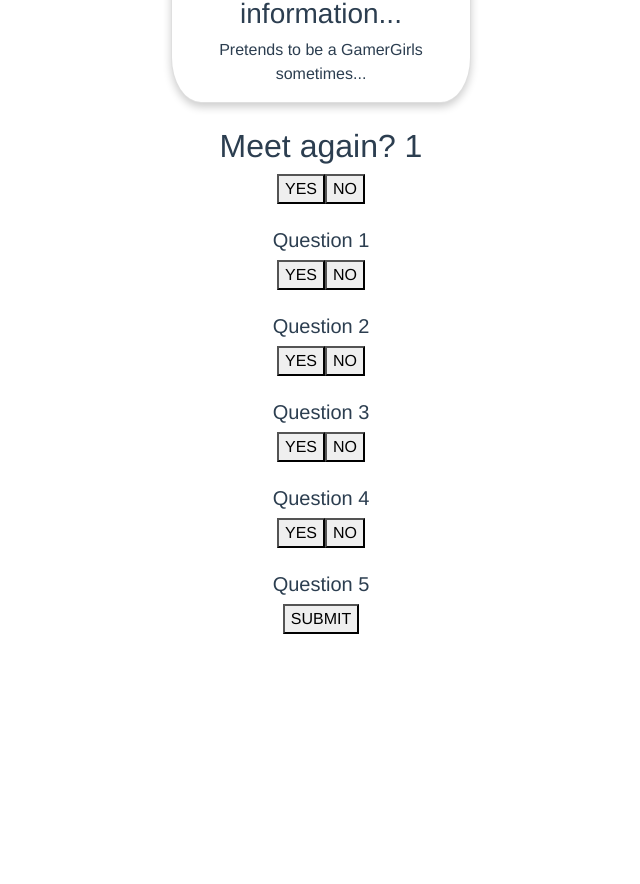
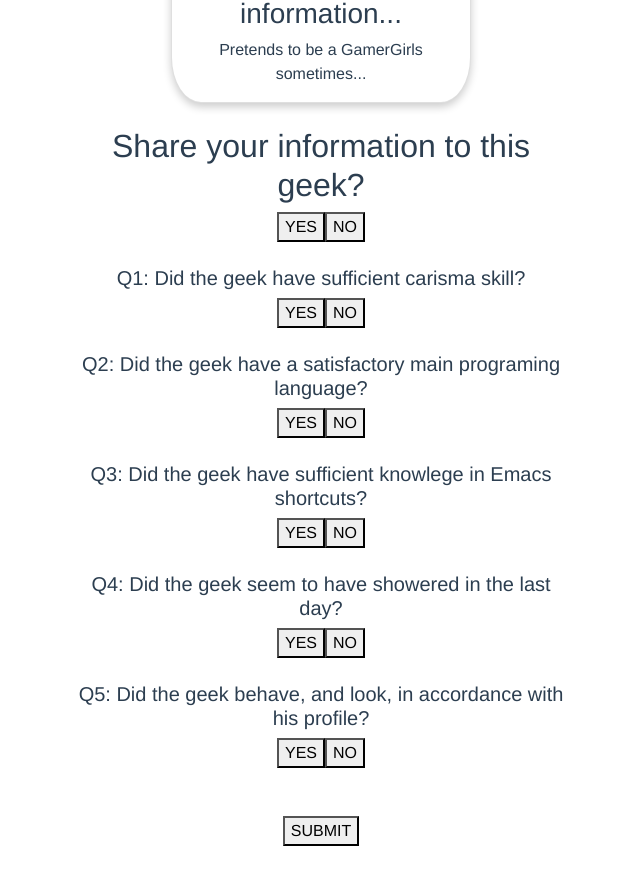
Before and after one commit to viktorhul/meet-a-geek, a Vue app: page /GeekReview in a window 1280 px wide. Shown: the part 460-1344 px from the top of the page, without its empty margins (319-959 px from the left). Before the commit the page ends 1168 px from the top, so only its background shows below. Built offline with nearby package versions, Linux system fonts and the light colour scheme.

Commit message:
questions

```diff
--- a/src/App.vue
+++ b/src/App.vue
@@ -1,4 +1,5 @@
 <template>
+
   <div id="app">
     <div class="devBox">
       <h2>Bigboy Links</h2>
--- a/src/components/UserCard_Match.vue
+++ b/src/components/UserCard_Match.vue
@@ -4,11 +4,7 @@
     <img src="https://placebeard.it/640x360" alt="John" style="width:100%" class="avatar2" >
     </div>
     <h2>Viking Dude</h2>
-    <p class="title">Some cool anekdote or statement</p>
-    <h4>Location:</h4>
-    <p>Woods of sweeden</p>
-    <h3>Some other information...</h3>
-    <p>Pretends to be a GamerGirls sometimes...</p>
+
   </div>
 </template>
 
--- a/src/views/GeekReview.vue
+++ b/src/views/GeekReview.vue
@@ -6,37 +6,43 @@
       <UserCard></UserCard>
     </div>
     <br>
-    <h2>Meet again? 1</h2>
+    <h2>Share your information to this geek?</h2>
     <div>
       <standard_button class="buttonStyle">YES</standard_button>
       <standard_button>NO</standard_button>
     </div>
     <br>
-    <h5>Question 1</h5>
+    <h5>Q1: Did the geek have sufficient carisma skill?</h5>
     <div>
       <standard_button>YES</standard_button>
       <standard_button>NO</standard_button>
     </div>
     <br>
-    <h5>Question 2</h5>
+    <h5>Q2: Did the geek have a satisfactory main programing language?</h5>
     <div>
       <standard_button>YES</standard_button>
       <standard_button>NO</standard_button>
     </div>
     <br>
-    <h5>Question 3</h5>
+    <h5>Q3: Did the geek have sufficient knowlege in Emacs shortcuts? </h5>
     <div>
       <standard_button>YES</standard_button>
       <standard_button>NO</standard_button>
     </div>
     <br>
-    <h5>Question 4</h5>
+    <h5>Q4: Did the geek seem to have showered in the last day?</h5>
     <div>
       <standard_button style="">YES </standard_button>
       <standard_button>NO</standard_button>
     </div>
     <br>
-    <h5>Question 5</h5>
+    <h5>Q5: Did the geek behave, and look, in accordance with his profile?</h5>
+    <div>
+      <standard_button>YES</standard_button>
+      <standard_button>NO</standard_button>
+    </div>
+    <br>
+    <br>
     <div>
       <standard_button @click="onDone">SUBMIT</standard_button>
     </div>
```
